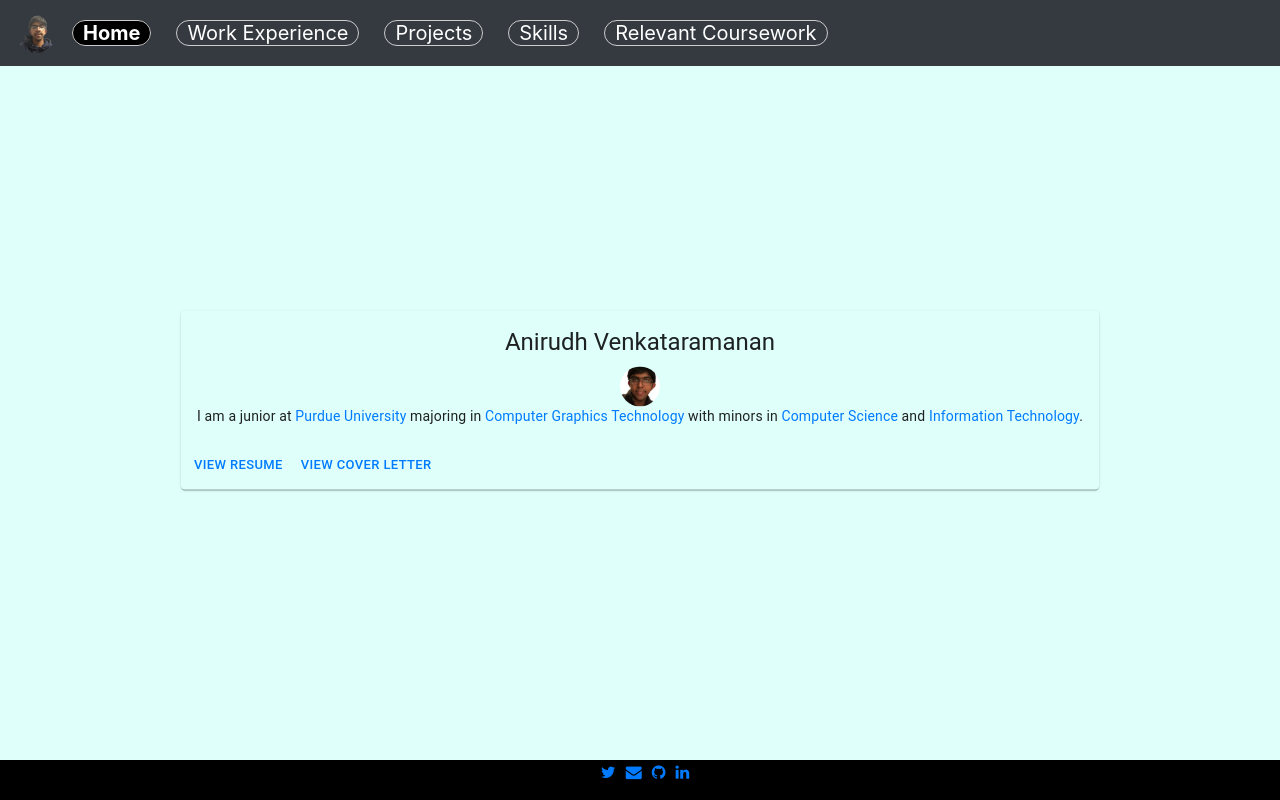
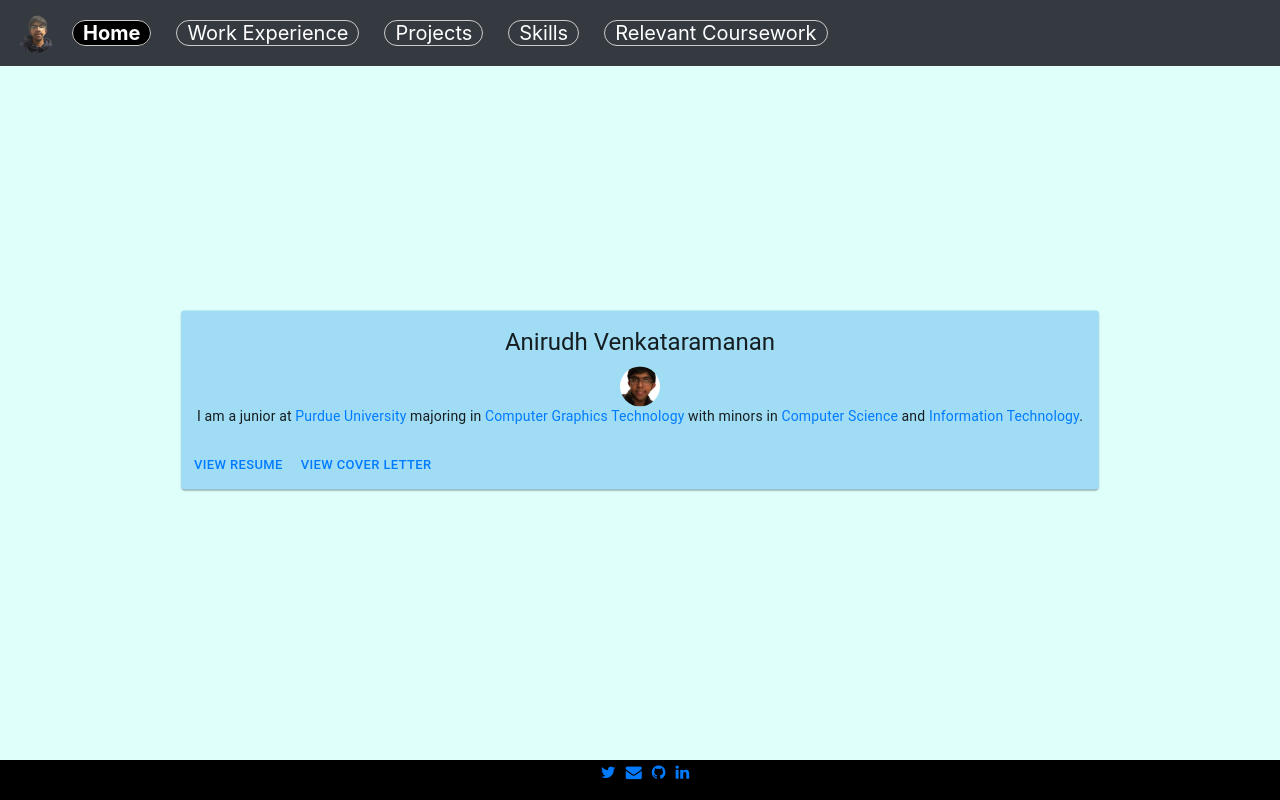
Before and after one commit to anirudhv/Personal-Website, a React (Create React App) app: page / in a window 1280 px wide. Built offline with nearby package versions, Linux system fonts and the light colour scheme.

Commit message:
Updated homepage background color

```diff
--- a/src/Components/Home/Home.module.css
+++ b/src/Components/Home/Home.module.css
@@ -4,6 +4,6 @@
     left: 50%;
     margin-right: -50%;
     transform: translate(-50%, -50%);
-    background-color:#dffffa !important;
+    background-color:#a0ddf5 !important;
     overflow: hidden;
 }
```
Also changed, not shown: 1 other file (tests, documents, lock files or other folders).
